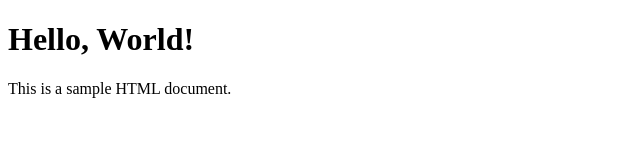
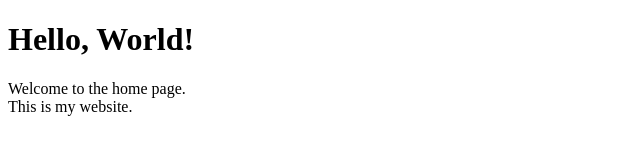
Before and after one commit to krishnakoushik192/SGA-2-Assignment, a plain HTML site: page index.html in a window 1280 px wide. Shown: the whole page, without its empty margins (0-640 px from the left). Drawn offline with Linux system fonts and the light colour scheme.

Commit message:
Update index.html with welcome text

```diff
--- a/index.html
+++ b/index.html
@@ -8,6 +8,9 @@
 <body>
 
     <h1>Hello, World!</h1>
-    <p>This is a sample HTML document.</p>
+    <p>Welcome to the home page.
+        <br/>
+        This is my website.
+    </p>
 </body>
 </html>
```
